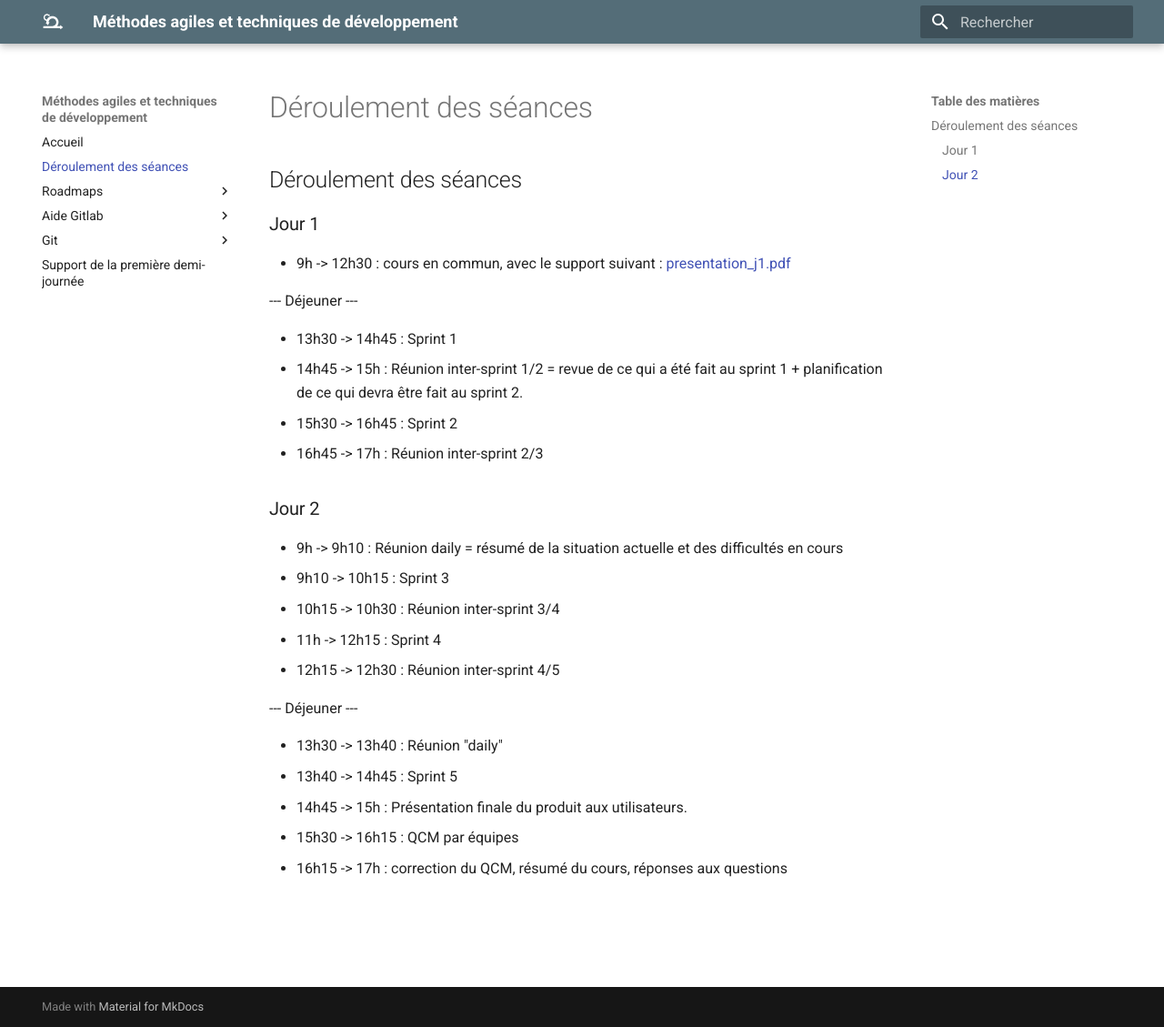
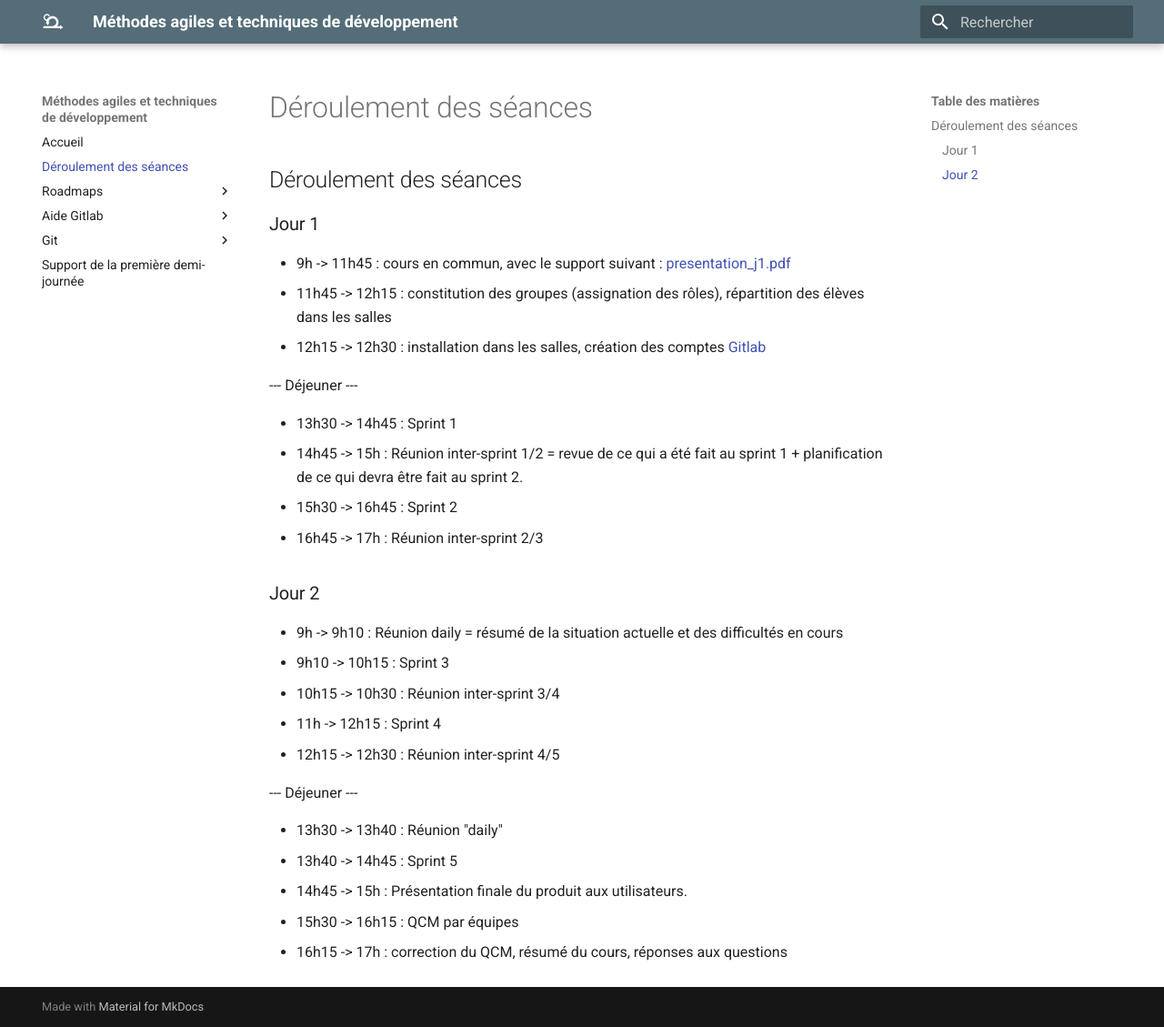
Before and after one commit to azarz/Methodes-agiles-et-techniques-de-developpement-ing2-m1, an MkDocs documentation site: the page built from docs/planning.md, in a window 1280 px wide and 1129 px high. Shown: the whole window at 91% size. Built offline with MkDocs 1.6.1 and Material for MkDocs 9.7.7, drawn with Linux system fonts in a browser that asks for light colours.

Commit message:
Update planning.md

```diff
--- a/docs/planning.md
+++ b/docs/planning.md
@@ -1,7 +1,9 @@
 # Déroulement des séances
 
 ## Jour 1
-- 9h -> 12h30 : cours en commun, avec le support suivant : [presentation_j1.pdf](presentation_j1.pdf)
+- 9h -> 11h45 : cours en commun, avec le support suivant : [presentation_j1.pdf](presentation_j1.pdf)
+- 11h45 -> 12h15 : constitution des groupes (assignation des rôles), répartition des élèves dans les salles
+- 12h15 -> 12h30 : installation dans les salles, création des comptes [Gitlab](http://gitlab-ing2.ensg.eu/)
 
 --- Déjeuner ---
 
```
